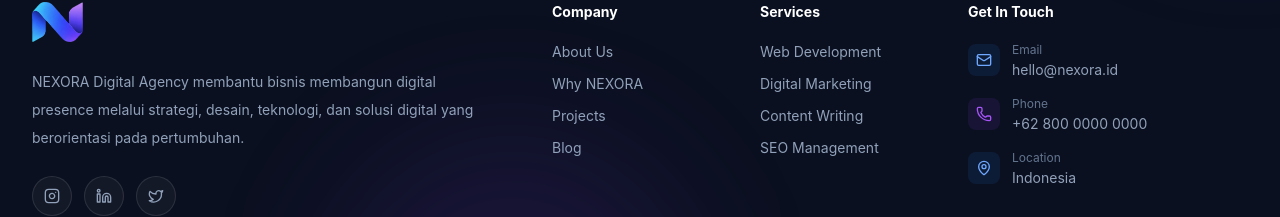
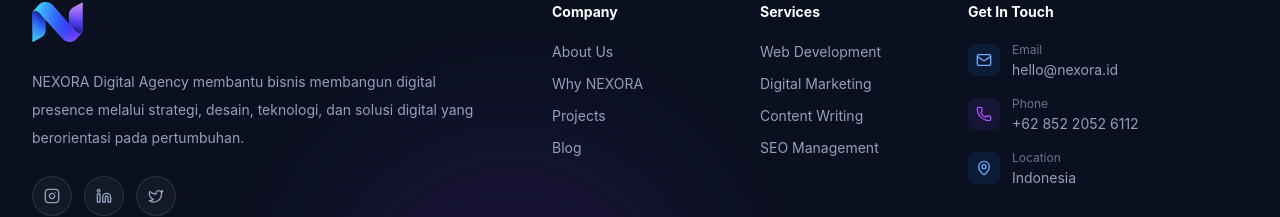
Before and after one commit to fii-git/Nexora-main, a React (Vite) app: page /blog/b1 in a window 1280 px wide. Shown: the part 4565-4782 px from the top of the page. Built offline with nearby package versions, Linux system fonts and the light colour scheme.

Commit message:
feat:penambahan akun ig dan wa

```diff
--- a/src/components/Footer.tsx
+++ b/src/components/Footer.tsx
@@ -363,7 +363,7 @@
 
                 {/* Instagram */}
                 <a
-                  href="https://instagram.com"
+                  href="https://instagram.com/yankidigital_"
                   target="_blank"
                   rel="noreferrer"
                   aria-label="Instagram"
@@ -655,7 +655,7 @@
                     </span>
 
                     <a
-                      href="tel:+6280000000000"
+                      href="tel:+6285220526112"
                       className="
                         mt-0.5
                         block
@@ -663,7 +663,7 @@
                         hover:text-white
                       "
                     >
-                      +62 800 0000 0000
+                      +62 852 2052 6112
                     </a>
                   </div>
 
--- a/src/components/Navbar.tsx
+++ b/src/components/Navbar.tsx
@@ -281,7 +281,7 @@
                 {/* Instagram */}
                 <a
                   id="social-instagram-nav"
-                  href="https://instagram.com"
+                  href="https://instagram.com/yankidigital_"
                   target="_blank"
                   rel="noreferrer"
                   aria-label="Instagram"
@@ -420,7 +420,7 @@
                   <div className="flex items-center gap-2">
 
                     <a
-                      href="https://instagram.com"
+                      href="https://instagram.com/yankidigital_"
                       target="_blank"
                       rel="noreferrer"
                       aria-label="Instagram"
```
